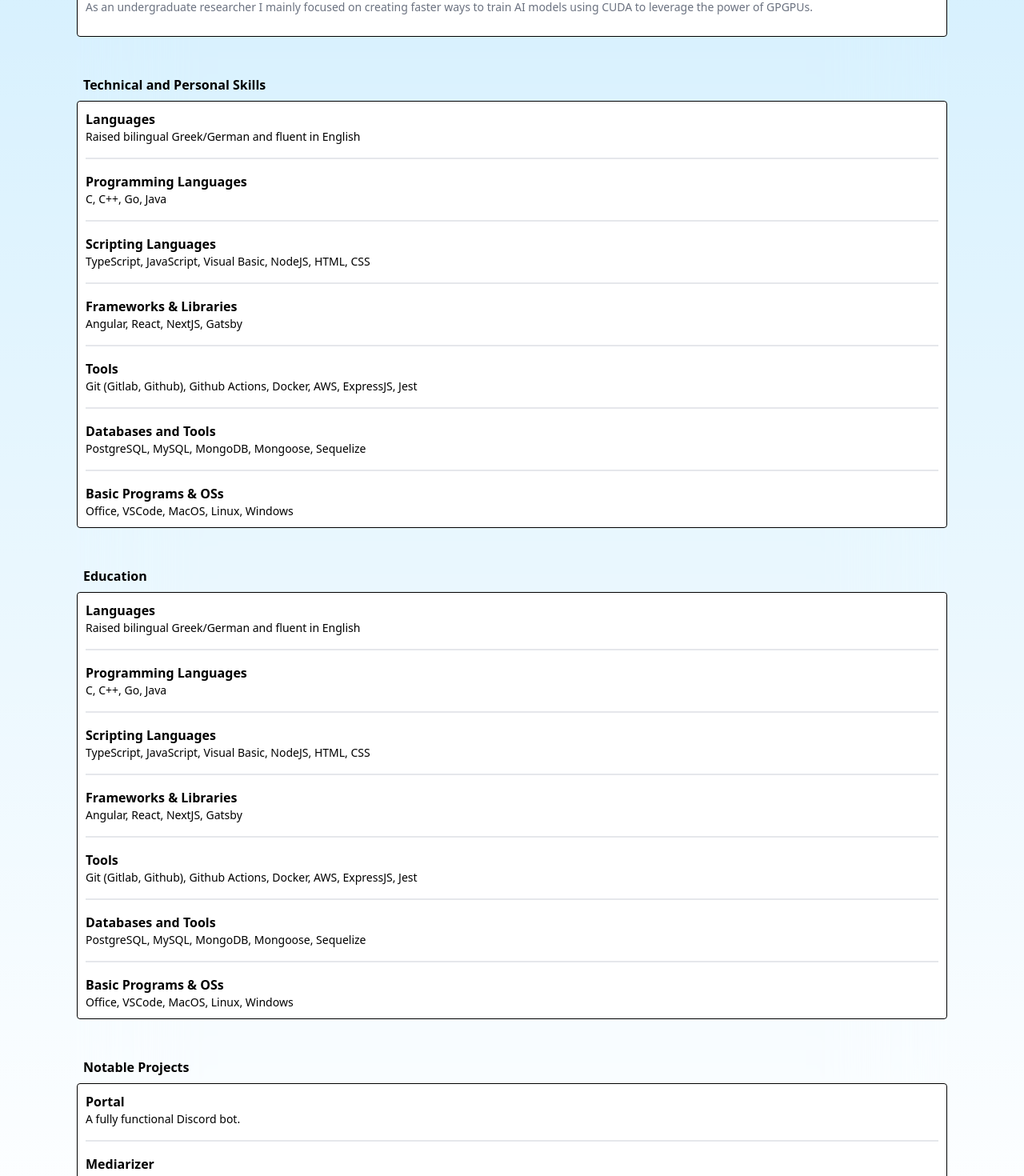
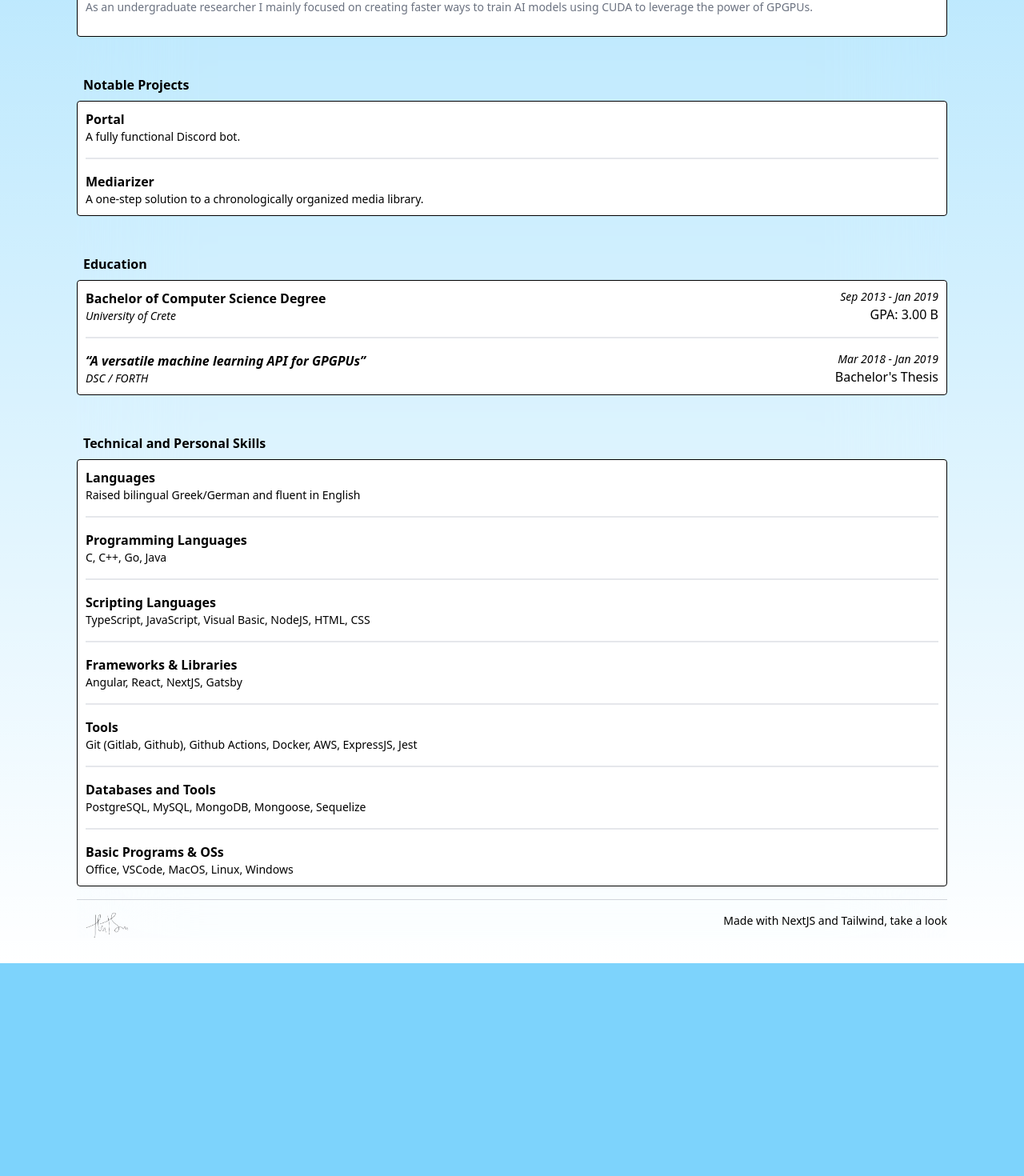
Before and after one commit to keybraker/keybraker.github.io, a Next.js app: page / in a window 1280 px wide. Shown: the part 1220-2690 px from the top of the page at 80% size. After the commit the page ends 2424 px from the top, so only its background shows below. Built offline with nearby package versions, Linux system fonts and the light colour scheme.

Commit message:
Minor adjustments to accessibility

```diff
--- a/src/abilities/education.tsx
+++ b/src/abilities/education.tsx
@@ -6,7 +6,7 @@ const education: ShowcaseType[] = [
     start: "Sep 2013",
     end: "Jan 2019",
     title: "Bachelor of Computer Science Degree",
-    info: '<a href="https://www.csd.uoc.gr/CSD/index.jsp?lang=en" rel="noopener noreferrer" target="_blank">University of Crete</a>',
+    info: '<a href="https://www.csd.uoc.gr/CSD/index.jsp?lang=en" rel="noopener noreferrer" target="_blank" class="hover:underline">University of Crete</a>',
     position: "GPA: 3.00 B",
   },
   {
@@ -14,7 +14,7 @@ const education: ShowcaseType[] = [
     end: "Jan 2019",
     title: "<i>“A versatile machine learning API for GPGPUs”</i>",
     position: "Bachelor's Thesis",
-    info: '<a href="https://www.ics.forth.gr/discs/r" rel="noopener noreferrer" target="_blank">DSC</a> / <a href="https://www.ics.forth.gr" rel="noopener noreferrer" target="_blank">FORTH</a>',
+    info: '<a href="https://www.ics.forth.gr/discs/r" rel="noopener noreferrer" target="_blank" class="hover:underline">DSC</a> / <a href="https://www.ics.forth.gr" rel="noopener noreferrer" target="_blank" class="hover:underline">FORTH</a>',
   },
 ];
 
--- a/src/abilities/email.tsx
+++ b/src/abilities/email.tsx
@@ -39,7 +39,7 @@ export default function Email() {
         <div className="flex flex-col">
           <span>
             from:{" "}
-            <a className="font-semibold" href={`${mailto}${subject}`}>
+            <a className="font-semibold hover:underline" href={`${mailto}${subject}`}>
               {mail}
             </a>
           </span>
--- a/src/abilities/experience.tsx
+++ b/src/abilities/experience.tsx
@@ -6,7 +6,7 @@ const experiences: ShowcaseType[] = [
     start: "Feb 2022",
     end: "Present",
     title:
-      '<a href="https://fairlo.se/" rel="noopener noreferrer" target="_blank">Fairlo</a>',
+      '<a href="https://fairlo.se/" rel="noopener noreferrer" target="_blank" class="hover:underline">Fairlo</a>',
     info: "Financial Services",
     position: "Backend",
     technologies: ["TypeScript", "PostgreSQL", "Sequelize", "AWS", "Gitlab"],
@@ -19,7 +19,7 @@ const experiences: ShowcaseType[] = [
     start: "Jul 2021",
     end: "Jan 2022",
     title:
-      '<span class="text-gray-500"><a href="http://www.army.gov.cy/" rel="noopener noreferrer" target="_blank">Cypriot Military</a></span>',
+      '<span class="text-gray-500"><a href="http://www.army.gov.cy/" rel="noopener noreferrer" target="_blank" class="hover:underline">Cypriot Military</a></span>',
     info: '<span class="text-gray-500">Ordnance Corps</span>',
     position: '<span class="text-gray-500">Obligatory military service</span>',
   },
@@ -27,7 +27,7 @@ const experiences: ShowcaseType[] = [
     start: "Mar 2020",
     end: "Jun 2021",
     title:
-      '<a href="https://www.cyberlogic.gr/en/home" rel="noopener noreferrer" target="_blank">Cyberlogic</a>',
+      '<a href="https://www.cyberlogic.gr/en/home" rel="noopener noreferrer" target="_blank" class="hover:underline">Cyberlogic</a>',
     info: "Travel Technologies",
     position: "Frontend",
     technologies: ["Angular", "Visual Basic"],
@@ -39,7 +39,7 @@ const experiences: ShowcaseType[] = [
     start: "May 2019",
     end: "Mar 2020",
     title:
-      '<a href="https://www.medwork.gr/index.php" rel="noopener noreferrer" target="_blank">Medwork</a>',
+      '<a href="https://www.medwork.gr/index.php" rel="noopener noreferrer" target="_blank" class="hover:underline">Medwork</a>',
     info: "Contract Research Organization",
     position: "Full Stack",
     technologies: ["React", "Java", "MySQL"],
@@ -50,12 +50,12 @@ const experiences: ShowcaseType[] = [
     start: "Jun 2017",
     end: "Jan 2019",
     title:
-      '<a href="https://www.ics.forth.gr" rel="noopener noreferrer" target="_blank">FORTH</a>',
+      '<a href="https://www.ics.forth.gr" rel="noopener noreferrer" target="_blank" class="hover:underline">FORTH</a>',
     info: "Telecommunications Research Lab",
     position: "Undergraduate Researcher",
     technologies: [
-      '<a href="https://www.ics.forth.gr/discs" rel="noopener noreferrer" target="_blank">DISCS</a>',
-      '<a href="https://www.ics.forth.gr/tnl" rel="noopener noreferrer" target="_blank">TNL</a>',
+      '<a href="https://www.ics.forth.gr/discs" rel="noopener noreferrer" target="_blank" class="hover:underline">DISCS</a>',
+      '<a href="https://www.ics.forth.gr/tnl" rel="noopener noreferrer" target="_blank" class="hover:underline">TNL</a>',
     ],
     description:
       "As an undergraduate researcher I mainly focused on creating faster ways to train AI models using CUDA to leverage the power of GPGPUs.",
--- a/src/abilities/projects.tsx
+++ b/src/abilities/projects.tsx
@@ -4,12 +4,12 @@ import { SkillType } from "@/types/skill";
 const skills: SkillType[] = [
   {
     category:
-      '<a href="https://github.com/The-Portal-Bot/Portal" rel="noopener noreferrer" target="_blank">Portal</a>',
+      '<a href="https://github.com/The-Portal-Bot/Portal" rel="noopener noreferrer" target="_blank" class="hover:underline">Portal</a>',
     qualifications: ["A fully functional Discord bot."],
   },
   {
     category:
-      '<a href="https://github.com/keybraker/Mediarizer" rel="noopener noreferrer" target="_blank">Mediarizer</a>',
+      '<a href="https://github.com/keybraker/Mediarizer" rel="noopener noreferrer" target="_blank" class="hover:underline">Mediarizer</a>',
     qualifications: [
       "A one-step solution to a chronologically organized media library.",
     ],
--- a/src/pages/_document.tsx
+++ b/src/pages/_document.tsx
@@ -1,4 +1,3 @@
-import { TailwindColorEnum } from "@/enum/color";
 import { Head, Html, Main, NextScript } from "next/document";
 
 // function getRandomColor() {
@@ -9,7 +8,7 @@ import { Head, Html, Main, NextScript } from "next/document";
 // }
 
 function getBackgroundColor() {
-  return `bg-sky-200`;
+  return `bg-sky-300`;
 }
 
 export default function Document() {
--- a/src/pages/index.tsx
+++ b/src/pages/index.tsx
@@ -54,10 +54,10 @@ export default function Home() {
           </div>
           <div>
             <div className="sticky inset-y-0 left-0 top-[4.4rem] z-50 mt-12 mb-2 text-center xs:top-10 xs:text-left">
-              <CategoryTitle title={"Technical and Personal Skills"} />
+              <CategoryTitle title={"Notable Projects"} />
             </div>
             <div>
-              <SkillPage />
+              <ProjectsPage />
             </div>
           </div>
           <div>
@@ -65,15 +65,15 @@ export default function Home() {
               <CategoryTitle title={"Education"} />
             </div>
             <div>
-              <SkillPage />
+              <EducationPage />
             </div>
           </div>
           <div>
             <div className="sticky inset-y-0 left-0 top-[4.4rem] z-50 mt-12 mb-2 text-center xs:top-10 xs:text-left">
-              <CategoryTitle title={"Notable Projects"} />
+              <CategoryTitle title={"Technical and Personal Skills"} />
             </div>
             <div>
-              <ProjectsPage />
+              <SkillPage />
             </div>
           </div>
           <Footer />
```
